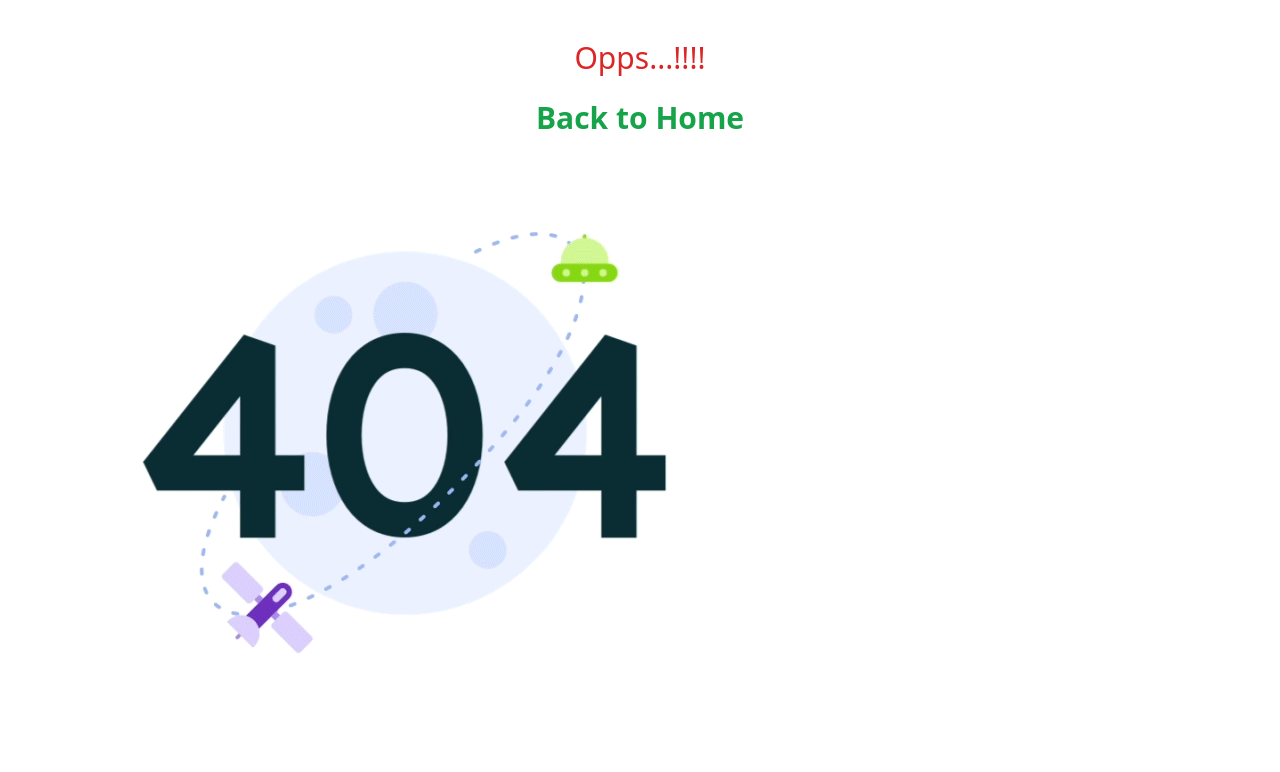
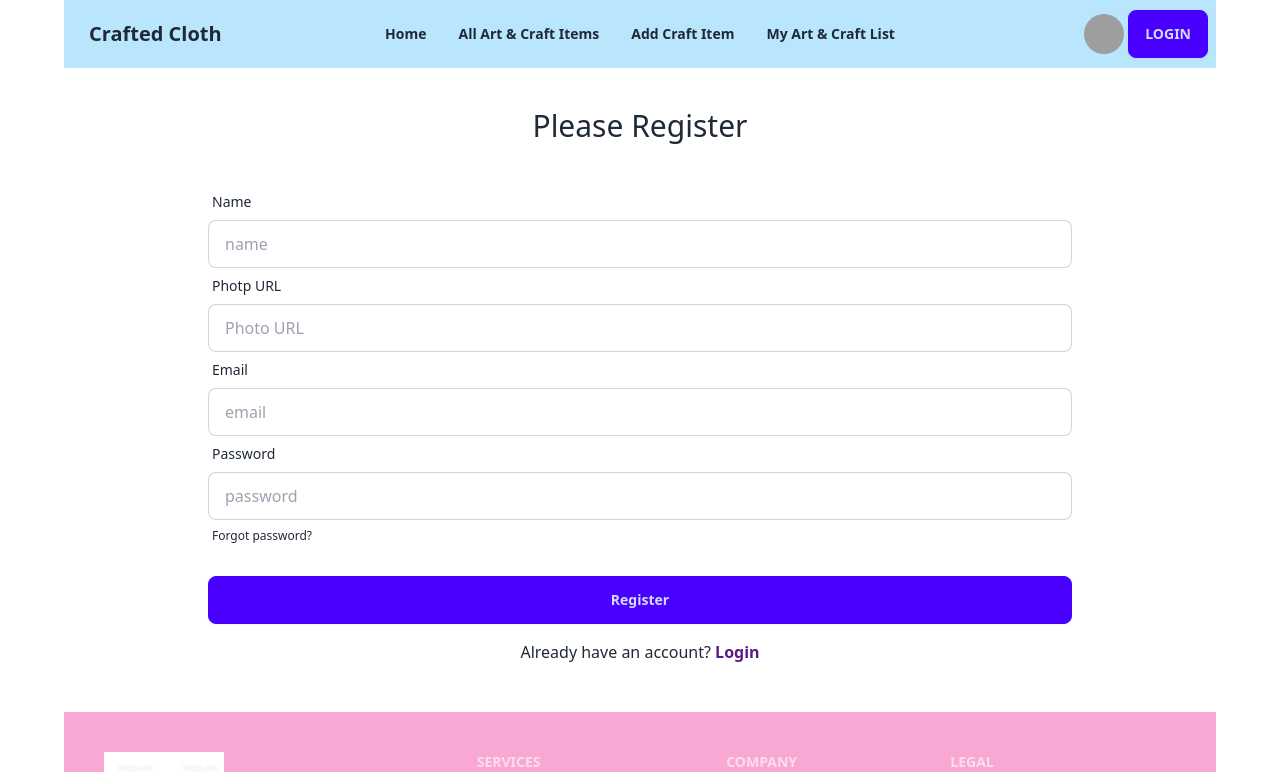
Before and after one commit to nahar-nur/crufted-cloth-client, a React (Vite) app: page /register in a window 1280 px wide. Shown: the top 772 px of the page. Built offline with nearby package versions, Linux system fonts and the light colour scheme; grey boxes are pictures that could not be loaded.

Commit message:
added login and register pages

```diff
--- /dev/null
+++ b/src/components/routes/Login/Login.jsx
@@ -0,0 +1,61 @@
+
+// import { useContext } from "react";
+import { Link } from "react-router-dom";
+// import { AuthContext } from "../../../providers/AuthProvider";
+// import { Helmet } from "react-helmet-async";
+
+
+const Login = () => {
+    // const { signIn } = useContext(AuthContext)
+    const handleLogin = e => {
+
+        e.preventDefault();
+        console.log(e.currentTarget);
+        const form = new FormData(e.currentTarget);
+
+        const email = form.get('email');
+        const password = form.get('password')
+
+        console.log(email, password);
+        // signIn(email, password)
+            // .then(result => {
+                // console.log(result.user);
+            // })
+            // .catch(error => {
+                // console.log(error);
+            // })
+
+    }
+    return (
+        <div className="mb-12">
+            {/* <Helmet><title>Crafted Cloth | Login</title></Helmet> */}
+            <h3 className="text-3xl my-10 text-center">Please Login</h3>
+            <form onSubmit={handleLogin} className=" md:w-3/4 lg: w-1/2 mx-auto ">
+                <div className="form-control">
+                    <label className="label">
+                        <span className="label-text">Email</span>
+                    </label>
+                    <input type="email" name="email" placeholder="email" className="input input-bordered" required />
+                </div>
+                <div className="form-control">
+                    <label className="label">
+                        <span className="label-text">Password</span>
+                    </label>
+                    <input type="password" name="password" placeholder="password" className="input input-bordered" required />
+                    <label className="label">
+                        <a href="#" className="label-text-alt link link-hover">Forgot password?</a>
+                    </label>
+                </div>
+                <div className="form-control mt-6">
+                    <button className="btn btn-primary">Login</button>
+                </div>
+            </form>
+            <p className="text-center mt-4"> Do not have an account? <Link to='/register' className="text-purple-900  font-semibold ">Register</Link></p>
+        </div>
+
+
+
+    );
+};
+
+export default Login;
--- /dev/null
+++ b/src/components/routes/Register/Register.jsx
@@ -0,0 +1,78 @@
+// import { useContext } from "react";
+import { Link } from "react-router-dom";
+// import { AuthContext } from "../../../providers/AuthProvider";
+// import { Helmet } from "react-helmet-async";
+
+
+const Register = () => {
+    // const { createUser } = useContext(AuthContext)
+    const handleRegister = e => {
+        e.preventDefault();
+        console.log(e.currentTarget);
+        const form = new FormData(e.currentTarget);
+
+        const name = form.get('name');
+        const photo = form.get('photo');
+        const email = form.get('email');
+        const password = form.get('password');
+        console.log(name, photo, email, password);
+
+        // createUser
+        // createUser(email, password)
+            // .then(result => {
+                // console.log(result.user);
+            // })
+            // .catch(error => {
+                // console.log(error);
+            // })
+    }
+    return (
+
+        <div className="mb-12">
+            {/* <Helmet> */}
+                {/* <title>Crufte Cloth | Register</title> */}
+            {/* </Helmet> */}
+            <h3 className="text-3xl my-10 text-center">Please Register</h3>
+            <form onSubmit={handleRegister} className=" md:w-3/4 lg: w-1/2 mx-auto ">
+                <div className="form-control">
+                    <label className="label">
+                        <span className="label-text">Name</span>
+                    </label>
+                    <input type="text" name="name" placeholder="name"
+                        className="input input-bordered" required />
+                </div>
+                <div className="form-control">
+                    <label className="label">
+                        <span className="label-text">Photp URL</span>
+                    </label>
+                    <input type="text" name="photo" placeholder="Photo URL"
+                        className="input input-bordered" required />
+                </div>
+                <div className="form-control">
+                    <label className="label">
+                        <span className="label-text">Email</span>
+                    </label>
+                    <input type="email" name="email" placeholder="email" className="input input-bordered" required />
+                </div>
+                <div className="form-control">
+                    <label className="label">
+                        <span className="label-text">Password</span>
+                    </label>
+                    <input type="password" name="password" placeholder="password"
+                        className="input input-bordered" required />
+                    <label className="label">
+                        <a href="#" className="label-text-alt link link-hover">Forgot
+                            password?</a>
+                    </label>
+                </div>
+                <div className="form-control mt-6">
+                    <button className="btn btn-primary">Register</button>
+                </div>
+            </form>
+            <p className="text-center mt-4"> Already have an account? <Link to='/login' className="text-purple-900  font-semibold ">Login</Link></p>
+        </div>
+
+    );
+}
+
+export default Register
```
Also changed, not shown: src/components/routes/routes.jsx (+10 -0 lines).
